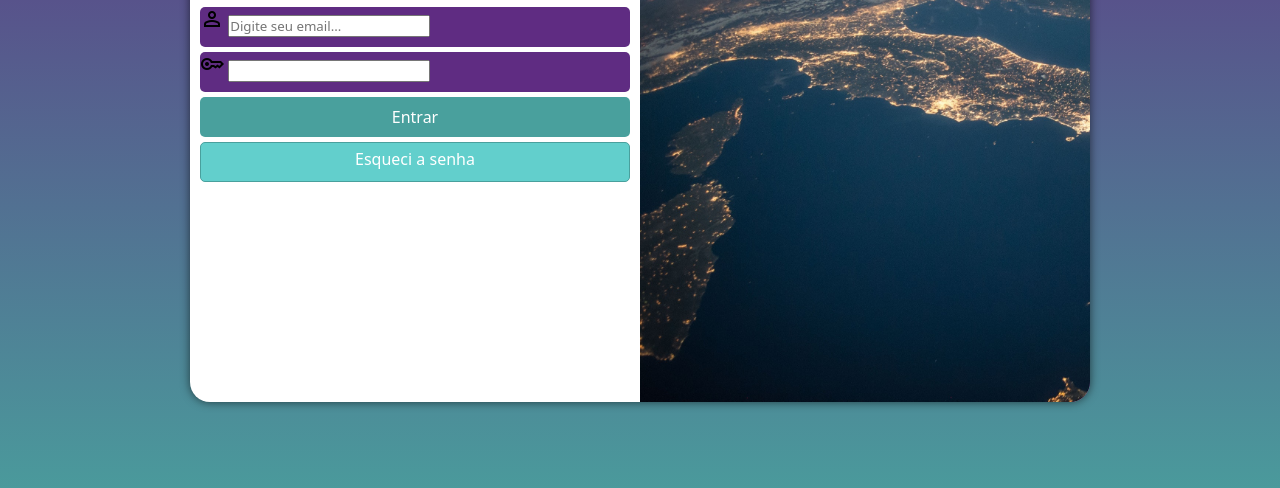
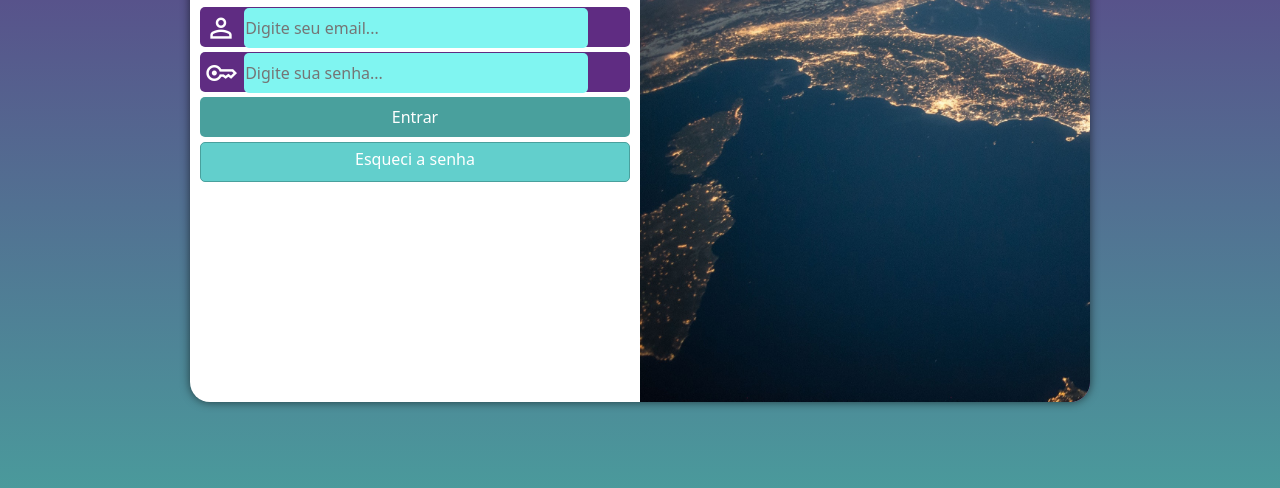
Before and after one commit to viniciuspdre/projeto-login, a plain HTML site: page index.html in a window 1280 px wide. Shown: the part 268-756 px from the top of the page. Drawn offline with nearby package versions, Linux system fonts and the light colour scheme.

Commit message:
finalizado

```diff
--- a/estilos/media-query.css
+++ b/estilos/media-query.css
@@ -7,6 +7,7 @@
 
     #login {
         width: 80vw;
+        height: 350px;
     }
 
     #login #imagem {
--- a/estilos/style.css
+++ b/estilos/style.css
@@ -35,11 +35,11 @@ main {
     position: absolute;
     top: 50%;
     left: 50%;
-    transform: translate(-50%, -50%);
     overflow: hidden;
     box-shadow: 0px 0px 10px rgba(0, 0, 0, 0.589);
     transition: width .4s, height .4s;
     transition-timing-function: ease;
+    transform: translate(-50%, -50%);
 }
 
 #login #imagem {
@@ -72,8 +72,31 @@ form div.campo {
     margin: 5px 0;
 }
 
-form label {
+form div.campo label {
     display: none;
+}
+
+form div.campo span {
+    color: white;
+    width: 40px;
+    font-size: 2em;
+    padding: 5px;
+}
+
+form div.campo input {
+    background-color: #80f5f1;
+    font-size: 1em;
+    width: 80%;
+    height: 100%;
+    border: none;
+    border-radius: 5px;
+    padding: 1px;
+    transform: translateY(-10px);
+}
+
+form div.campo input:focus-within {
+    background-color: white;
+    border: none;
 }
 
 form input[type=submit] {
--- a/index.html
+++ b/index.html
@@ -25,7 +25,7 @@
                     </div>
                     <div class="campo">
                         <span class="material-symbols-outlined">&#xe73c;</span>
-                        <input type="password" name="senha" id="isenha" autocomplete="current-password" required minlength="8" maxlength="20">
+                        <input type="password" name="senha" id="isenha" autocomplete="current-password" required minlength="8" maxlength="20" placeholder="Digite sua senha...">
                         <label for="isenha">Senha</label>
                     </div>
                     <input type="submit" value="Entrar">
```
